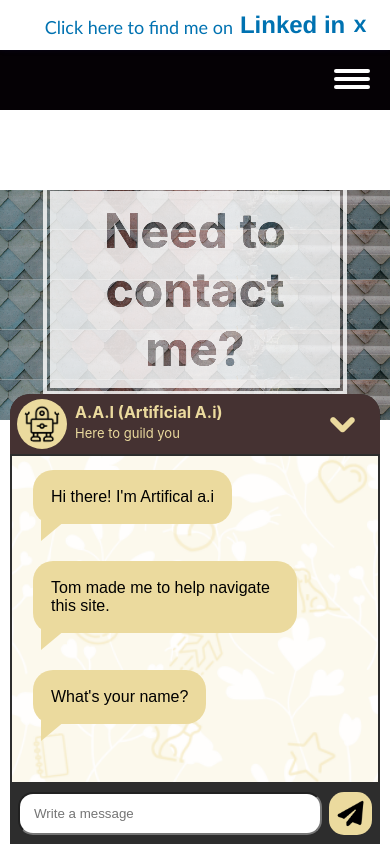
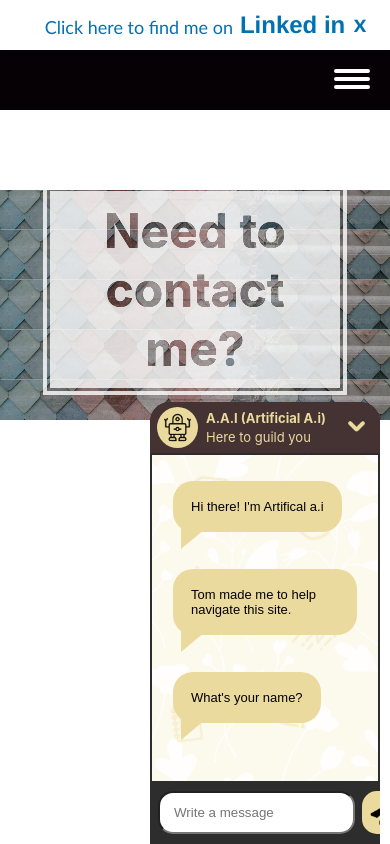
Before and after one commit to tomhughes87/toms-portfolio, a React (Create React App) app: page / in a window 390 px wide. Built offline with nearby package versions, Linux system fonts and the light colour scheme.

Commit message:
make chatbot responsive

```diff
--- a/src/components/FakeChatBot/styles.css
+++ b/src/components/FakeChatBot/styles.css
@@ -120,7 +120,9 @@ input{
 }
 
 .chat-disabled{
-    background-color: lightgrey;
+    background-color: rgb(202, 201, 201) !important;
+    cursor: not-allowed !important;
+
 }
 
 .send-btn-fakeChatBot{
@@ -320,3 +322,41 @@ input{
 /*  */
 /* ===========*/
 /*  */
+
+
+
+/* ////////////////////// */
+/* ////////////////////// */
+/*          MOBILE        */
+/* ////////////////////// */
+/* ////////////////////// */
+
+@media only screen and (max-width: 480px) {
+
+#container-fakeChatBot{
+  width: 230px;
+  bottom: -8px;
+}
+
+.profile-pic-fakeChatBot {
+  width: 31px;
+  height: 31px;
+}
+
+
+#open-close-fakeChatBot {
+  width: 17px;
+    height: 17px;
+  right: 15px;
+  top: 15px;
+}
+
+.username-fakeChatBot {
+  font-size: small;
+}
+
+.message-FakeChatBot {
+
+  font-size: small;
+}
+}
```
